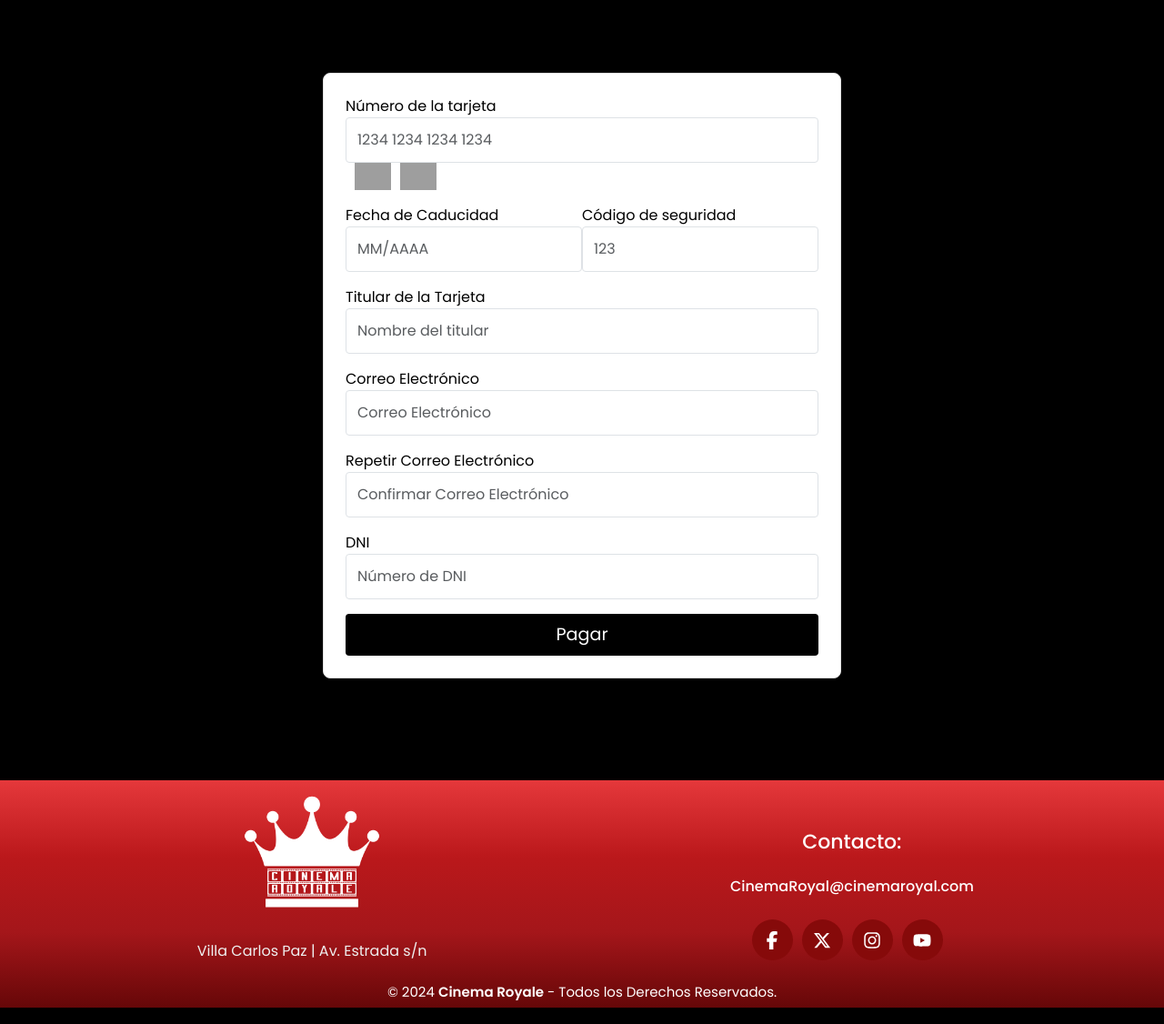
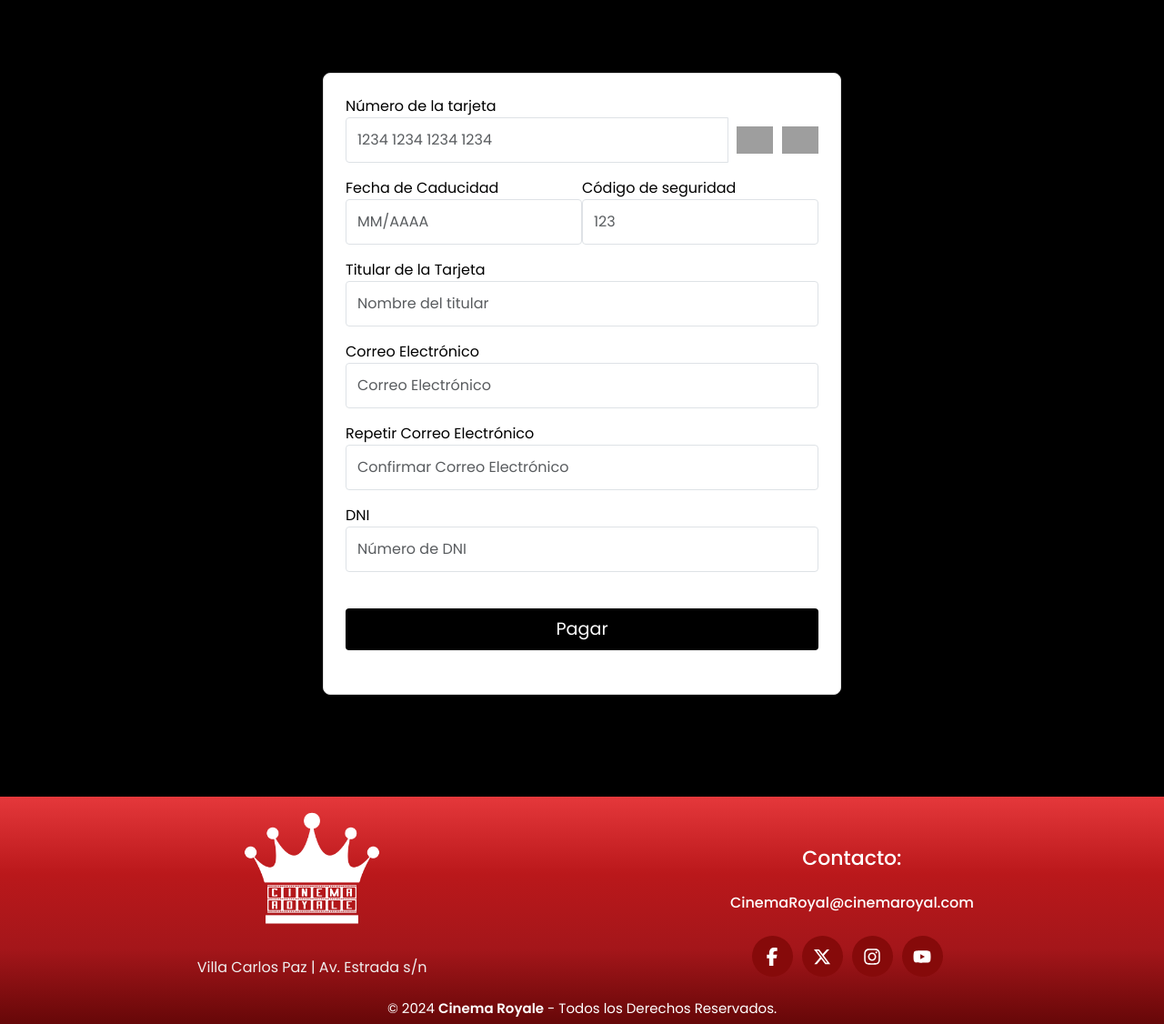
Before and after one commit to Zadios/CinemaSystem, a Django app: template Applications/Showtime/templates/Showtime/pago.html in a window 1280 px wide. Shown: the part 176-1302 px from the top of the page at 91% size. Run offline with Django 5.2, Linux system fonts and the light colour scheme; the template is opened without the code that fills it: values that come from a table or form of the project are taken from there, others are empty; grey boxes are pictures that could not be loaded.

Commit message:
cambios pago.hmtl

```diff
--- a/Applications/Showtime/templates/Showtime/pago.html
+++ b/Applications/Showtime/templates/Showtime/pago.html
@@ -17,25 +17,34 @@
                 <!-- Número de la tarjeta -->
                 <div class="form-group">
                     <label for="numero_tarjeta">{{ form.numero_tarjeta.label }}</label>
+                    <div class="input-group">
                         {{ form.numero_tarjeta }}
                         <div class="card-icons">
                             <img src="https://upload.wikimedia.org/wikipedia/commons/thumb/0/04/Visa.svg/1200px-Visa.svg.png" alt="Visa">
                             <img src="https://upload.wikimedia.org/wikipedia/commons/thumb/a/a4/Mastercard_2019_logo.svg/1200px-Mastercard_2019_logo.svg.png" alt="MasterCard">
                         </div>
+                    </div>
+                    <span class="error-message">
                         {{ form.numero_tarjeta.errors }}
+                    </span>
                 </div>
+
 
                 <!-- Fecha de Caducidad y Código de Seguridad -->
                 <div class="form-row d-flex justify-content-between">
                     <div class="form-group col-6">
                         <label for="fecha_caducidad">{{ form.fecha_caducidad.label }}</label>
                         {{ form.fecha_caducidad }}
+                        <span class="error-message">
                             {{ form.fecha_caducidad.errors }}
+                        </span>
                     </div>
                     <div class="form-group col-6">
                         <label for="cvv">{{ form.cvv.label }}</label>
                         {{ form.cvv }}
+                        <span class="error-message">
                             {{ form.cvv.errors }}
+                        </span>
                     </div>
                 </div>
 
@@ -43,31 +52,39 @@
                 <div class="form-group">
                     <label for="nombre_titular">{{ form.nombre_titular.label }}</label>
                     {{ form.nombre_titular }}
+                    <span class="error-message">
                         {{ form.nombre_titular.errors }}
+                    </span>
                 </div>
 
                 <!-- Correo Electrónico y Confirmación -->
                 <div class="form-group">
                     <label for="email">{{ form.email.label }}</label>
                     {{ form.email }}
+                    <span class="error-message">
                         {{ form.email.errors }}
+                    </span>
                 </div>
 
                 <div class="form-group">
                     <label for="confirmar_email">{{ form.confirmar_email.label }}</label>
                     {{ form.confirmar_email }}
+                    <span class="error-message">
                         {{ form.confirmar_email.errors }}
+                    </span>
                 </div>
 
                 <!-- DNI -->
                 <div class="form-group">
                     <label for="dni">{{ form.dni.label }}</label>
                     {{ form.dni }}
+                    <span class="error-message">
                         {{ form.dni.errors }}
+                    </span>
                 </div>
 
                 <!-- Botón de envío -->
-                <button type="submit">Pagar</button>
+                <button class="my-4" type="submit">Pagar</button>
             </form>
         </div>
     </div>
```
Lines whose indentation alone changed are shown as unchanged.
